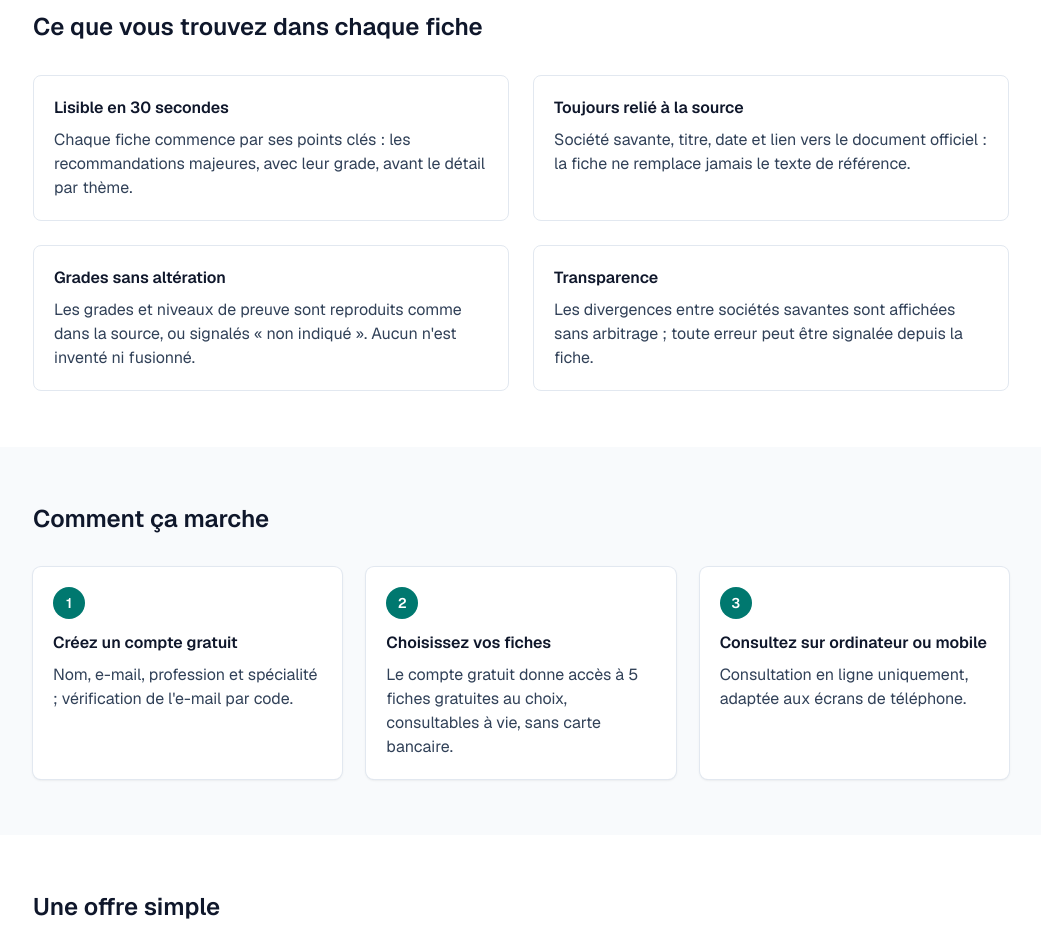
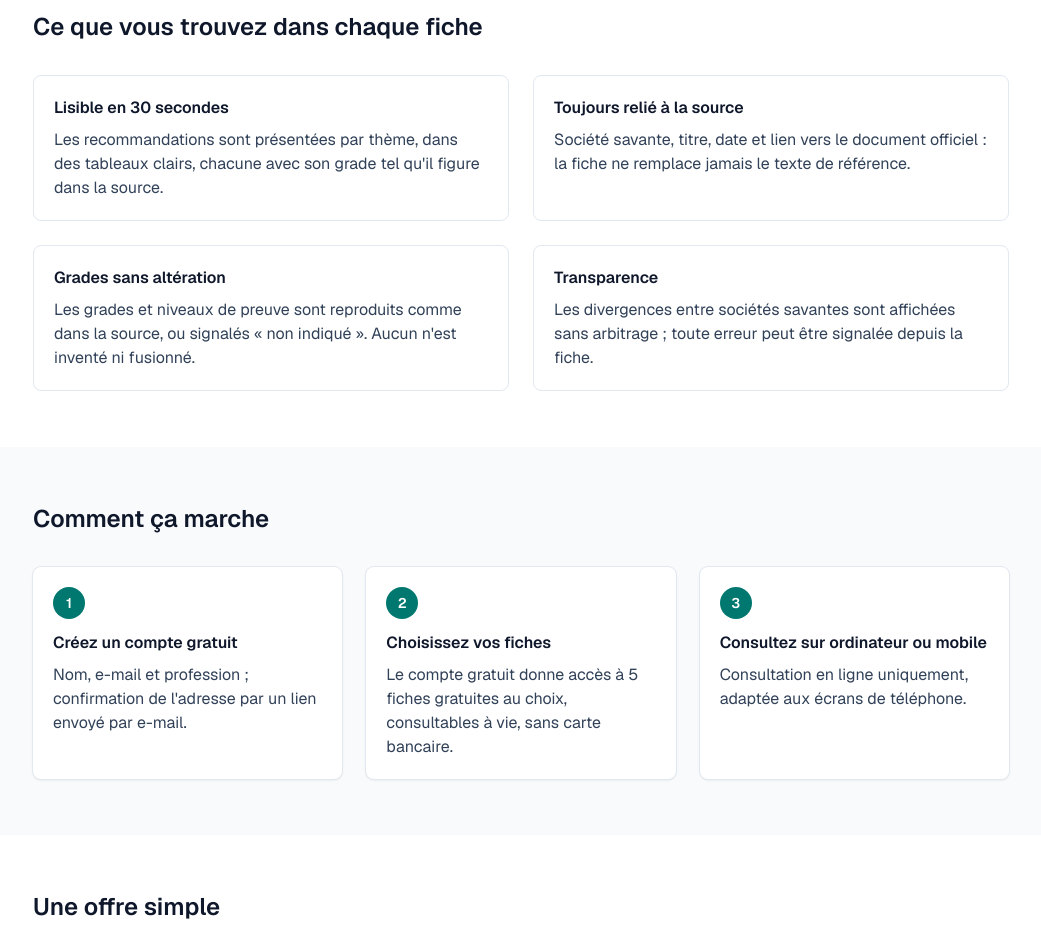
Before and after one commit to hippocampusconsultingfrance-cyber/medical-guidelines-webapp, a Next.js app: page / in a window 1280 px wide. Shown: the part 700-1632 px from the top of the page, without its empty margins (119-1160 px from the left). Built offline with nearby package versions, Linux system fonts and the light colour scheme; no server answers.

Commit message:
fix(accueil): ne promettre que ce qui existe (points clés, spécialité, confirmation par lien)
Co-Authored-By: Claude Opus 5.5 <noreply@anthropic.com>
Claude-Session: https://claude.ai/code/session_01CcPL3YZjRsRzfGS7saWytu

```diff
--- a/src/app/accueil-public.tsx
+++ b/src/app/accueil-public.tsx
@@ -4,7 +4,7 @@ const PRINCIPES = [
   {
     titre: "Lisible en 30 secondes",
     texte:
-      "Chaque fiche commence par ses points clés : les recommandations majeures, avec leur grade, avant le détail par thème.",
+      "Les recommandations sont présentées par thème, dans des tableaux clairs, chacune avec son grade tel qu'il figure dans la source.",
   },
   {
     titre: "Toujours relié à la source",
@@ -24,7 +24,7 @@ const PRINCIPES = [
 ];
 
 const ETAPES = [
-  ["1", "Créez un compte gratuit", "Nom, e-mail, profession et spécialité ; vérification de l'e-mail par code."],
+  ["1", "Créez un compte gratuit", "Nom, e-mail et profession ; confirmation de l'adresse par un lien envoyé par e-mail."],
   ["2", "Choisissez vos fiches", "Le compte gratuit donne accès à 5 fiches gratuites au choix, consultables à vie, sans carte bancaire."],
   ["3", "Consultez sur ordinateur ou mobile", "Consultation en ligne uniquement, adaptée aux écrans de téléphone."],
 ];
```
